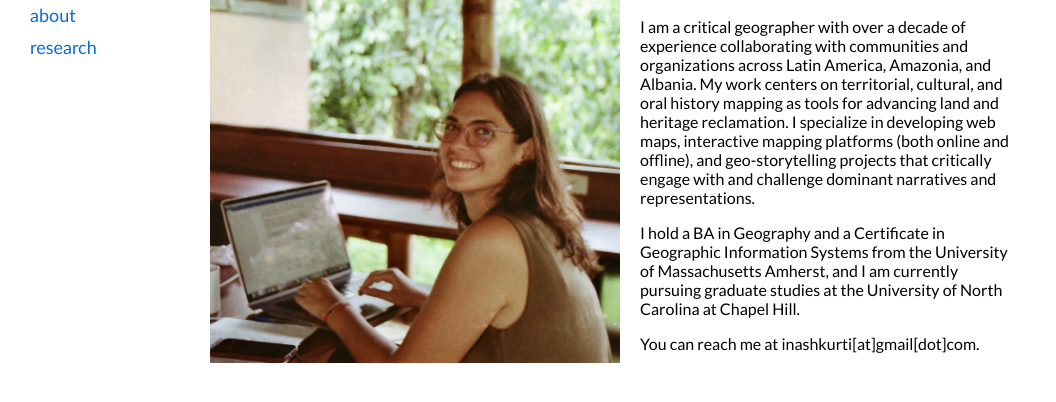
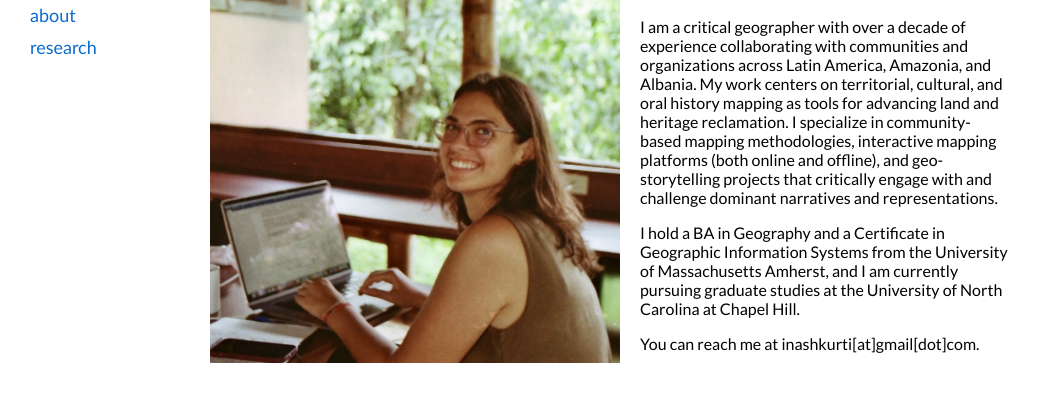
Before and after one commit to ishkurti/InaWeb, a plain HTML site: page index.html in a window 1280 px wide. Shown: the part 142-544 px from the top of the page, without its empty margins (0-1056 px from the left). Drawn offline with Linux system fonts and the light colour scheme.

Commit message:
Update index.html

```diff
--- a/index.html
+++ b/index.html
@@ -166,7 +166,7 @@
             <div class="profile-container">
                 <img src="./images/profile.jpg" alt="Ina Shkurti Picture" class="profile">
                 <h2>Ina Shkurti</h2>
-                <p>I am a critical geographer with over a decade of experience collaborating with communities and organizations across Latin America, Amazonia, and Albania. My work centers on territorial, cultural, and oral history mapping as tools for advancing land and heritage reclamation. I specialize in developing web maps, interactive mapping platforms (both online and offline), and geo-storytelling projects that critically engage with and challenge dominant narratives and representations.</p>
+                <p>I am a critical geographer with over a decade of experience collaborating with communities and organizations across Latin America, Amazonia, and Albania. My work centers on territorial, cultural, and oral history mapping as tools for advancing land and heritage reclamation. I specialize in community-based mapping methodologies, interactive mapping platforms (both online and offline), and geo-storytelling projects that critically engage with and challenge dominant narratives and representations.</p>
                 <p>I hold a BA in Geography and a Certificate in Geographic Information Systems from the University of Massachusetts Amherst, and I am currently pursuing graduate studies at the University of North Carolina at Chapel Hill.</p>
                 <p>You can reach me at inashkurti[at]gmail[dot]com.</p>
             </div>
```
